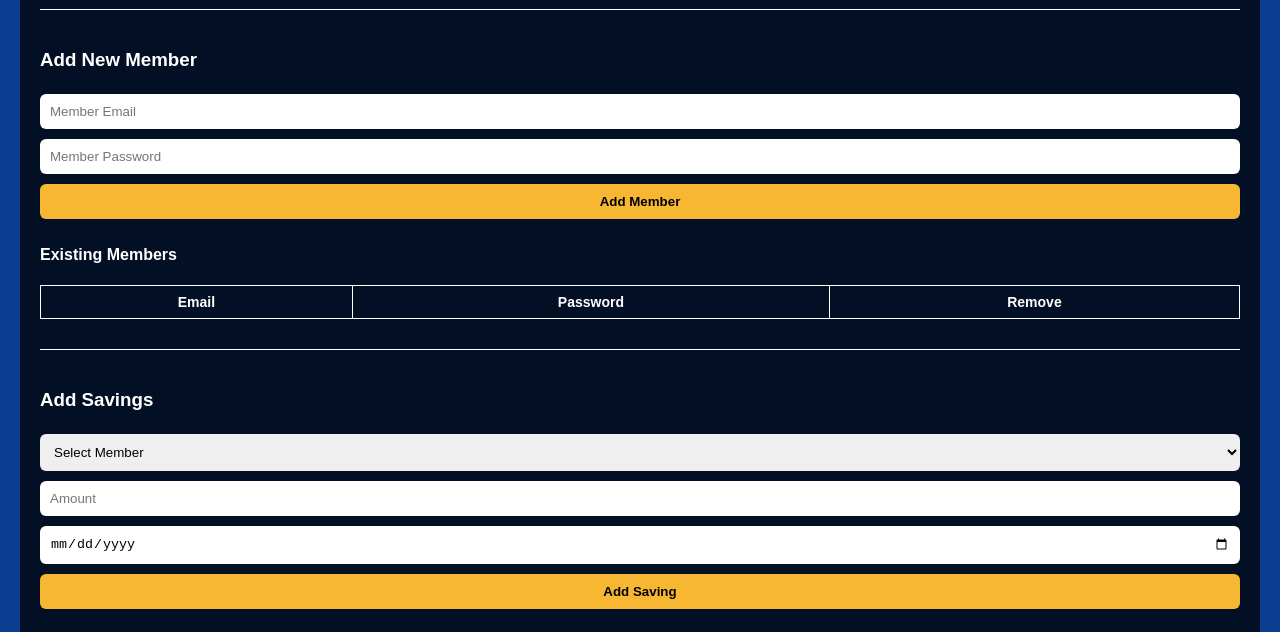
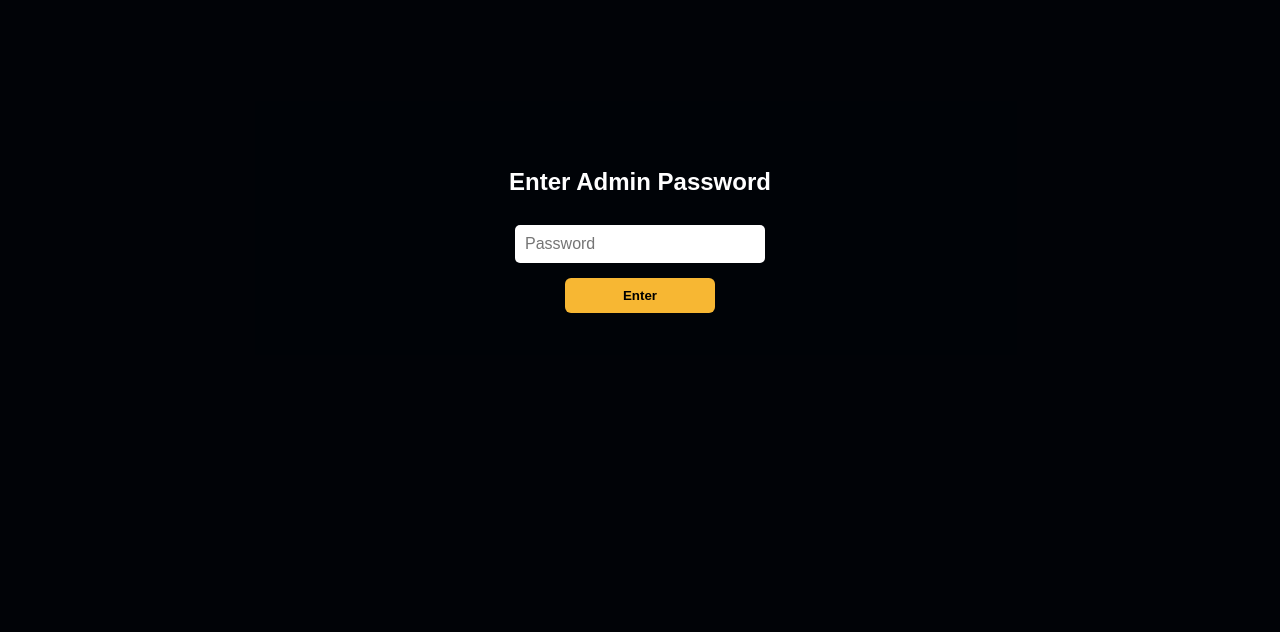
Before and after one commit to tendoprosper/Elite-Business-Club, a plain HTML site: page records.html in a window 1280 px wide. Shown: the part 154-786 px from the top of the page. Drawn offline with Linux system fonts and the light colour scheme.

Commit message:
Update records.html
more

```diff
--- a/records.html
+++ b/records.html
@@ -39,15 +39,62 @@ body.light .announcement,body.light .debt{background:rgba(0,0,0,0.05);}
   table{font-size:12px;}
   .container{padding:15px;}
 }
+
+/* Password Gate Styles */
+#passwordGate{
+  position:fixed;
+  top:0; left:0; right:0; bottom:0;
+  background:rgba(0,0,0,0.95);
+  display:flex;
+  justify-content:center;
+  align-items:center;
+  z-index:9999;
+  flex-direction:column;
+}
+#passwordGate input{
+  width:250px;
+  margin:10px 0;
+  padding:10px;
+  border-radius:5px;
+  border:none;
+  font-size:16px;
+}
+#passwordGate button{
+  width:150px;
+  padding:10px;
+  font-weight:bold;
+  cursor:pointer;
+}
+#passwordMsg{color:#f7b733; margin-top:10px;}
 </style>
 </head>
 <body class="dark">
 
-<div class="container">
+<!-- Password Gate Overlay -->
+<div id="passwordGate">
+  <h2 style="color:white;">Enter Admin Password</h2>
+  <input type="password" id="adminPassword" placeholder="Password">
+  <button onclick="checkPassword()">Enter</button>
+  <p id="passwordMsg"></p>
+</div>
+
+<div class="container" id="dashboard" style="display:none;">
   <button onclick="toggleTheme()">Toggle Dark/Light Theme</button>
   <h2>Elite Club Admin Dashboard</h2>
 
   <!-- Add Member -->
+  <div class="section">
+    <h3>Add New Member</h3>
+    <input type="email" id="newMemberEmail" placeholder="Member Email">
+    <input type="password" id="newMemberPassword" placeholder="Member Password">
+    <button id="addMemberBtn">Add Member</button>
+    <p class="msg" id="memberMsg"></p>
+    <h4>Existing Members</h4>
+    <table>
+      <thead><tr><th>Email</th><th>Password</th><th>Remove</th></tr></thead>
+      <tbody id="membersTable"></tbody>
+    </table>
+  </div>
   <div class="section">
     <h3>Add New Member</h3>
     <input type="email" id="newMemberEmail" placeholder="Member Email">
@@ -124,9 +171,27 @@ body.light .announcement,body.light .debt{background:rgba(0,0,0,0.05);}
   </div>
 
 </div>
+  <!-- Other sections remain unchanged... -->
+
+</div>
 
 <script>
 // --- Theme ---
+window.toggleTheme=()=>{document.body.classList.toggle("dark");document.body.classList.toggle("light");};
+
+// --- Password Gate ---
+const PASSWORD = "admin123"; // <-- Set your password here
+function checkPassword(){
+  const passInput = document.getElementById("adminPassword").value;
+  if(passInput === PASSWORD){
+    document.getElementById("passwordGate").style.display="none";
+    document.getElementById("dashboard").style.display="block";
+  } else {
+    document.getElementById("passwordMsg").innerText="❌ Wrong password!";
+  }
+}
+
+// --- Existing Dashboard Scri// --- Theme ---
 window.toggleTheme=()=>{document.body.classList.toggle("dark");document.body.classList.toggle("light");};
 
 // --- LocalStorage Data ---
@@ -239,7 +304,6 @@ document.getElementById("addAnnouncementBtn").addEventListener("click",()=>{
 });
 window.removeAnnouncement=(i)=>{announcements.splice(i,1); localStorage.setItem("announcements",JSON.stringify(announcements)); loadAnnouncementsAdmin();}
 
-// --- Debt Notifications ---
 function loadDebtsAdmin(){
   adminDebtsList.innerHTML="";
   debts.forEach((d,i)=>{
@@ -266,6 +330,7 @@ function populateDebtRecipients(){debtRecipientsSelect.innerHTML=""; members.for
 
 // --- Initial Load ---
 loadMembers(); loadSavings(); loadOutflows(); loadAnnouncementsAdmin(); loadDebtsAdmin(); populateDebtRecipients();
+
 </script>
 </body>
 </html>
```
